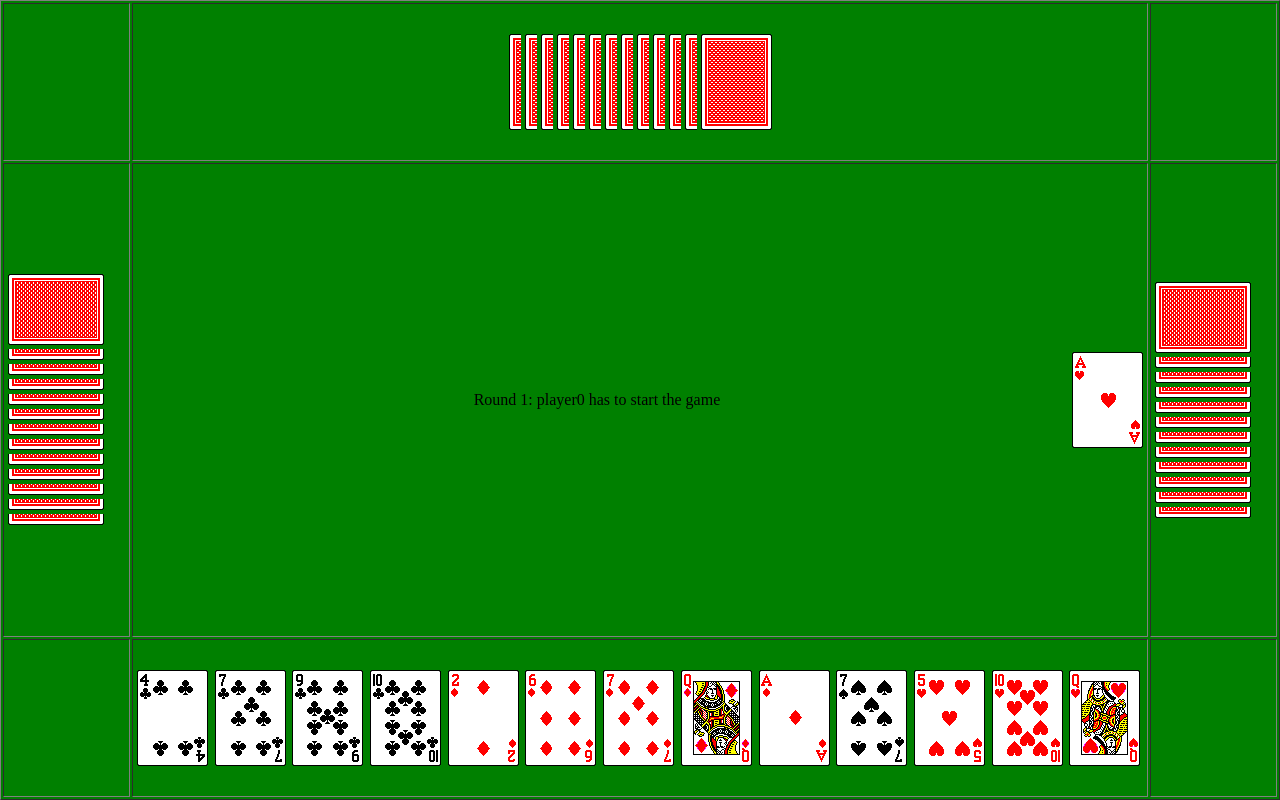
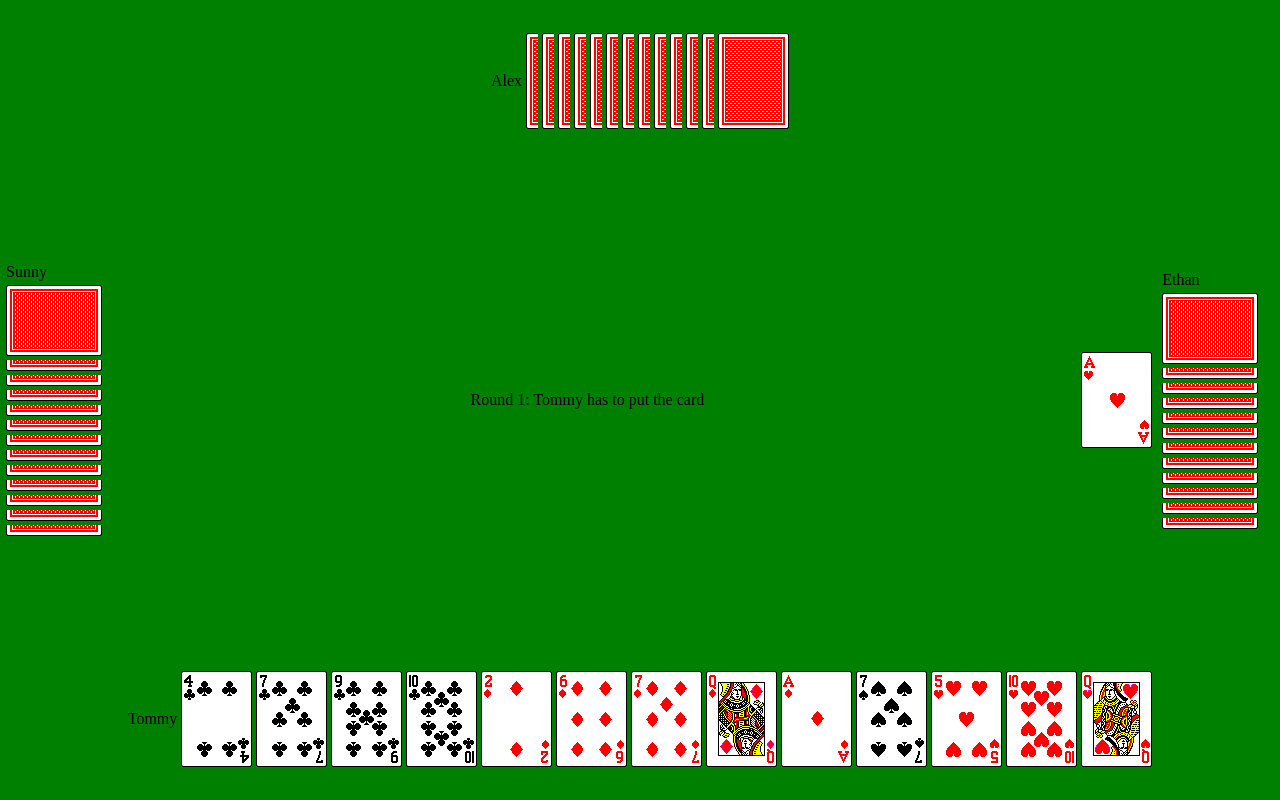
Before and after one commit to thomasjasheen/Game, a plain HTML site: page Game.html in a window 1280 px wide. Drawn offline with Linux system fonts and the light colour scheme.

Commit message:
UI changes

```diff
--- a/Game.html
+++ b/Game.html
@@ -8,7 +8,7 @@
 <title>CARDS GAME</title>
 </head>
 <body onload="deal()">
-<table style="height:100%;width:100%; position: absolute; top: 0; bottom: 0; left: 0; right: 0;" border="1">
+<table style="height:100%;width:100%; position: absolute; top: 0; bottom: 0; left: 0; right: 0;" border="0">
 	<tr style="height: 20%;">
 		<td style="width: 10%;"></td>
 		<td style="width: 80%;"    align="middle">
@@ -35,19 +35,19 @@
 		<table border="0" id="deck" width="100%" height="100%">
 			<tr height="30%">
 				<td width="30%"></td>
-				<td class="card"  align="middle">
+				<td  align="middle">
 			    	<img id="player2deckcard" align="middle"/>
 				</td>
 				<td width="30%"></td>
 			</tr>
 			<tr>
-				<td class="card" width="30%" align="left"><img id="player1deckcard" align="left"/> </td>
+				<td  width="30%" align="left"><img id="player1deckcard" align="left"/> </td>
 				<td id="comment"></td>
-				<td class="card" width="30%" align="right"><img id="player3deckcard" align="right"/></td>
+				<td  width="30%" align="right"><img id="player3deckcard" align="right"/></td>
 			</tr>
 			<tr height="30%">
 				<td></td>
-				<td class="card" width="30%"  align="middle"><img id="player0deckcard" align="middle"/></td>
+				<td width="30%"  align="middle"><img id="player0deckcard" align="middle"/></td>
 				<td></td>
 			</tr>
 		</table>
--- a/Sample.js
+++ b/Sample.js
@@ -1,5 +1,6 @@
 var cardType=["1CLAVER","2DICE","3SPADES","4HEARTS"];
-var playerNames=["player0","player1","player2","player3"];
+var playerNamex=["player0","player1","player2","player3"];
+var playerNames=["Tommy",  "Sunny",  "Alex",   "Ethan"];
 var allcards=new Array();
 var playercards=new Array(4);
 var cardontable=new Array();
@@ -78,7 +79,7 @@ Player.prototype.putCard=function (type,value)
 	}
 	if (NoOfPlayersCurrentlyPlaying() == 1)
 	{
-		comment.innerHTML=this.name +" 	IS ASSSSSSS OF  THE GAME.. STOPPING THE GAME.";
+		comment.innerHTML=this.name +" IS ASSSSSSS OF THE GAME.....\n\n\t  .THE GAME OVER.";
 		clearInterval(callBackVariable);
  		gameFinished = 1;
 		return;
@@ -494,8 +495,13 @@ function userinterface()
 	}
 	if (nextPlayer)
 	{
-		comment.innerHTML="Round "+round+": "+nextPlayer.name+" has to start the game";
+		comment.innerHTML="Round "+round+": "+nextPlayer.name+" has to put the card";
 	}
+	{
+	var td=document.createElement("td");
+	td.innerText = playerobj[0].name;
+	parent[0].appendChild(td);
+    }
 	for(i=0;i<playerobj[0].cards.length;i++)
     {
 
@@ -513,6 +519,13 @@ function userinterface()
     	td.id=playercards[0][i].id;
     	parent[0].appendChild(td);
    	}
+	{
+	var tr=document.createElement("tr");
+    var td=document.createElement("td");
+	tr.appendChild(td);
+	td.innerText = playerobj[3].name;
+	parent[3].appendChild(tr);
+    }
     for(i=0;i<playerobj[3].cards.length;i++)
 	{
     	var tr=document.createElement("tr");
@@ -537,9 +550,15 @@ function userinterface()
 	    td.setAttribute("class", "card");
 	    td.id=playercards[3][i].id;
 		tr.appendChild(td);
-	    document.getElementById("player3table").appendChild(tr);
+	    parent[3].appendChild(tr);
 	}
-    for(i=0;i<playerobj[2].cards.length;i++)
+
+	{
+	var td=document.createElement("td");
+	td.innerText = playerobj[2].name;
+	document.getElementById("player2tr").appendChild(td);
+    }
+	for(i=0;i<playerobj[2].cards.length;i++)
     {
     	var td=document.createElement("td");
     	td.id=playercards[2][i].id;
@@ -562,6 +581,13 @@ function userinterface()
     	td.appendChild(img);
     	td.setAttribute("class", "card");
     	document.getElementById("player2tr").appendChild(td);
+    }
+	{
+	var tr=document.createElement("tr");
+    var td=document.createElement("td");
+	tr.appendChild(td);
+	td.innerText = playerobj[1].name;
+	parent[1].appendChild(tr);
     }
     for(i=0;i<playercards[1].length;i++)
  	{
@@ -721,11 +747,12 @@ function continueGame(){
 		userinterface();
 		return;
 	}
-	if (cardontable.length > playerobj.length)
+	if (cardontable.length > NoOfPlayersCurrentlyPlaying())
 	{
 		document.write("ERROR CONDTION cardontable.length > playerobj.length" + cardontable.length +">"+playerobj.length);
 	}
 	// if all players have put the cards
+	// there is bug here if p0 started a round by putting his last card the number of players become 3
 	if (cardontable.length == NoOfPlayersCurrentlyPlaying())
 	{
 		var maxCardonTable = findMaxCardonTable();
```
